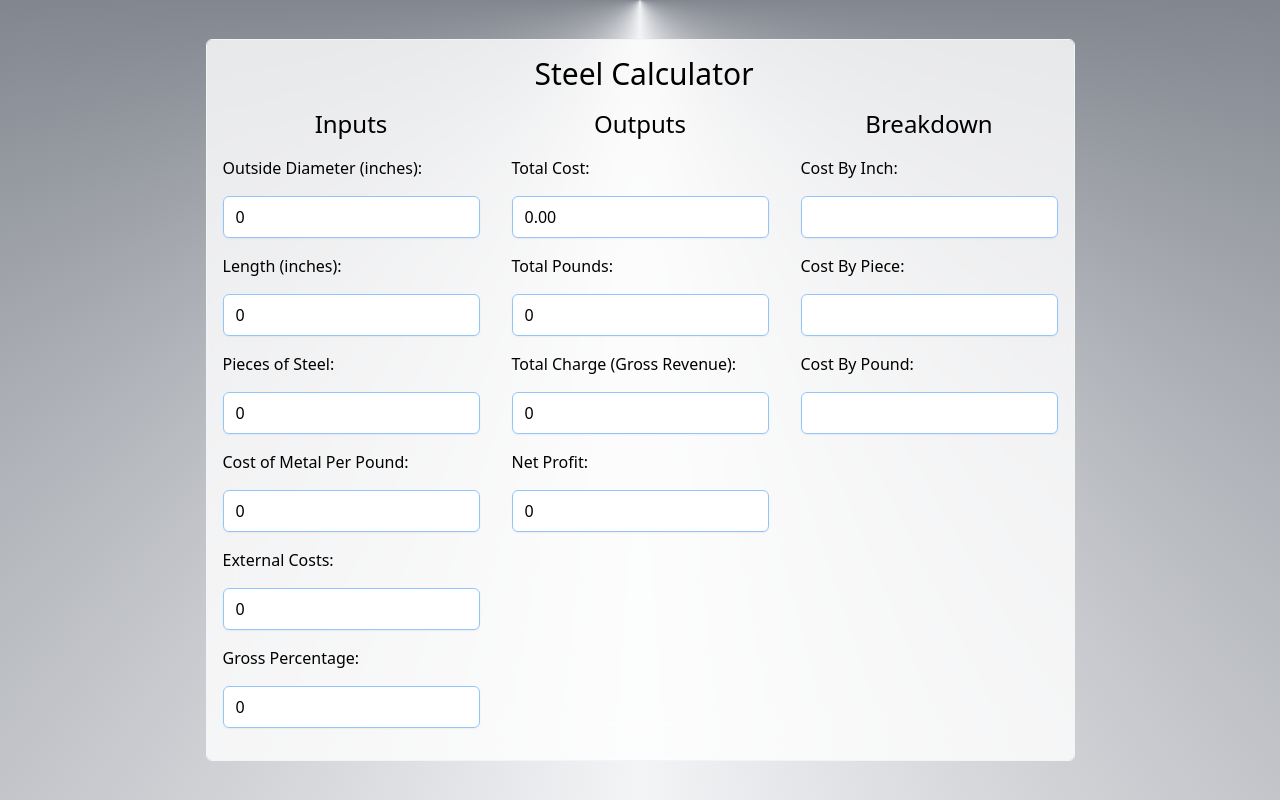
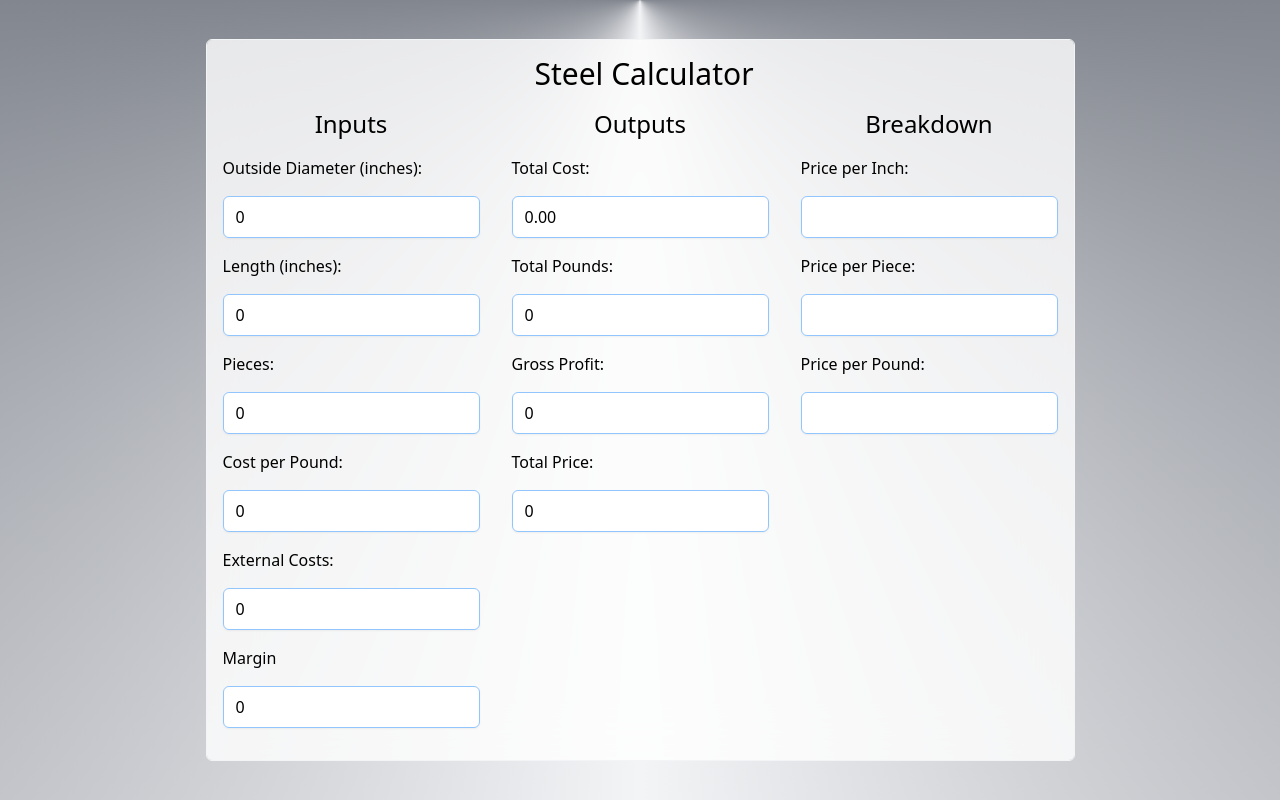
Before and after one commit to riefer02/steel-calculator, a React (Vite) app: page / in a window 1280 px wide. Built offline with nearby package versions, Linux system fonts and the light colour scheme.

Commit message:
client mods

```diff
--- a/src/App.jsx
+++ b/src/App.jsx
@@ -203,7 +203,7 @@ function App() {
               onChange={(e) => setLength(Number(e.target.value))}
               onFocus={(e) => handleFocus(e)}
             />
-            <label htmlFor="pieces">Pieces of Steel:</label>
+            <label htmlFor="pieces">Pieces:</label>
             <input
               type="number"
               id="pieces"
@@ -215,7 +215,7 @@ function App() {
               onChange={(e) => setPieces(Number(e.target.value))}
               onFocus={(e) => handleFocus(e)}
             />
-            <label htmlFor="cost">Cost of Metal Per Pound:</label>
+            <label htmlFor="cost">Cost per Pound:</label>
             <input
               type="number"
               id="cost"
@@ -239,7 +239,7 @@ function App() {
               onChange={(e) => setExternalCost(Number(e.target.value))}
               onFocus={(e) => handleFocus(e)}
             />
-            <label htmlFor="gross-percentage">Gross Percentage:</label>
+            <label htmlFor="gross-percentage">Margin</label>
             <input
               type="number"
               id="gross-percentage"
@@ -277,8 +277,18 @@ function App() {
               onChange={(e) => setTotalPounds(Number(e.target.value))}
               onFocus={(e) => handleFocus(e)}
             />
-
-            <label htmlFor="total-charge">Total Charge (Gross Revenue):</label>
+            <label htmlFor="gross-profit">Gross Profit:</label>
+            <input
+              type="number"
+              id="gross-profit"
+              name="gross-profit"
+              min="0"
+              className="input-material"
+              value={grossProfit}
+              onChange={(e) => setGrossProfit(Number(e.target.value))}
+              onFocus={(e) => handleFocus(e)}
+            />
+            <label htmlFor="total-charge">Total Price:</label>
             <input
               type="number"
               id="total-charge"
@@ -289,21 +299,10 @@ function App() {
               onChange={(e) => setTotalCharge(Number(e.target.value))}
               onFocus={(e) => handleFocus(e)}
             />
-            <label htmlFor="gross-profit">Net Profit:</label>
-            <input
-              type="number"
-              id="gross-profit"
-              name="gross-profit"
-              min="0"
-              className="input-material"
-              value={grossProfit}
-              onChange={(e) => setGrossProfit(Number(e.target.value))}
-              onFocus={(e) => handleFocus(e)}
-            />
           </div>
           <div className="flex flex-col gap-y-4">
             <h2 className="text-center text-2xl">Breakdown</h2>
-            <label htmlFor="cost-per-inches">Cost By Inch:</label>
+            <label htmlFor="cost-per-inches">Price per Inch:</label>
             <input
               type="number"
               id="cost-per-inches"
@@ -320,7 +319,7 @@ function App() {
                 )
               }
             />
-            <label htmlFor="cost-per-pieces">Cost By Piece:</label>
+            <label htmlFor="cost-per-pieces">Price per Piece:</label>
             <input
               type="number"
               id="cost-per-pieces"
@@ -337,7 +336,7 @@ function App() {
                 )
               }
             />
-            <label htmlFor="cost-per-pound">Cost By Pound:</label>
+            <label htmlFor="cost-per-pound">Price per Pound:</label>
             <input
               type="number"
               id="cost-per-pounds"
```
